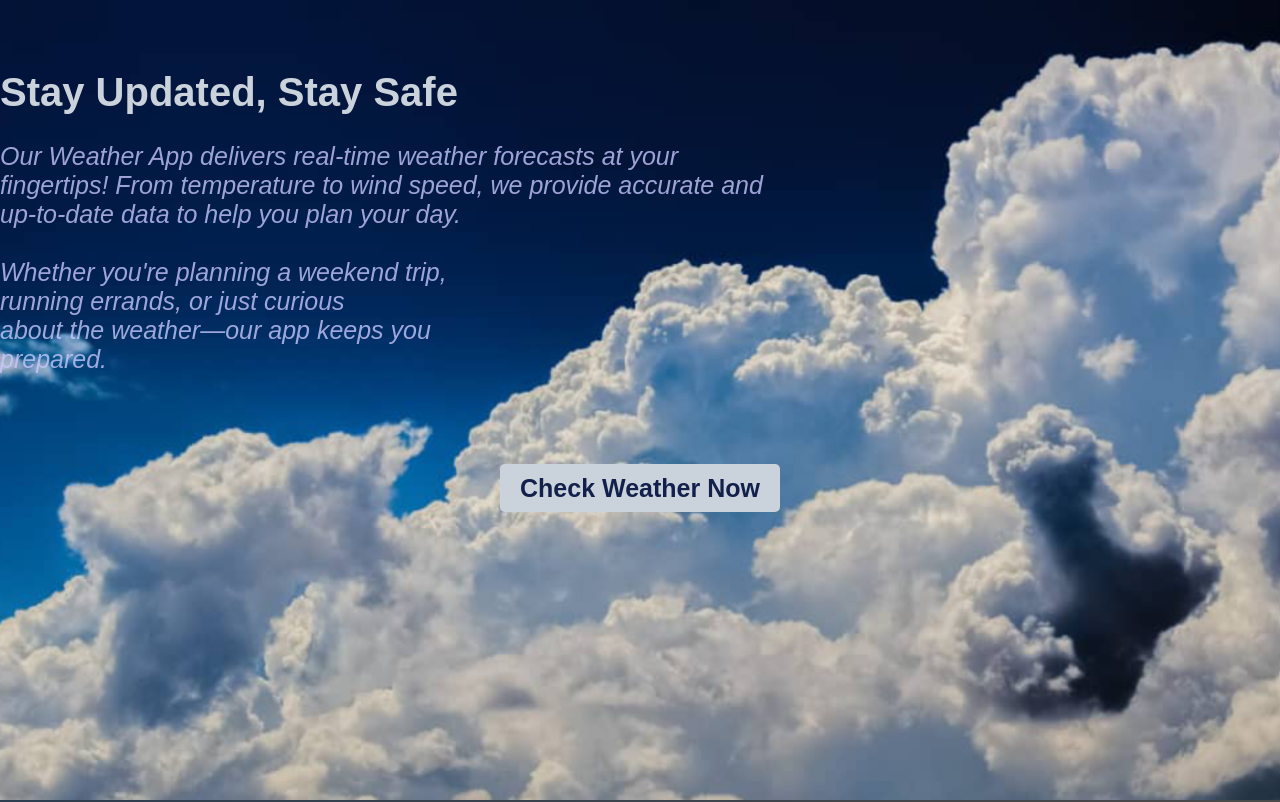
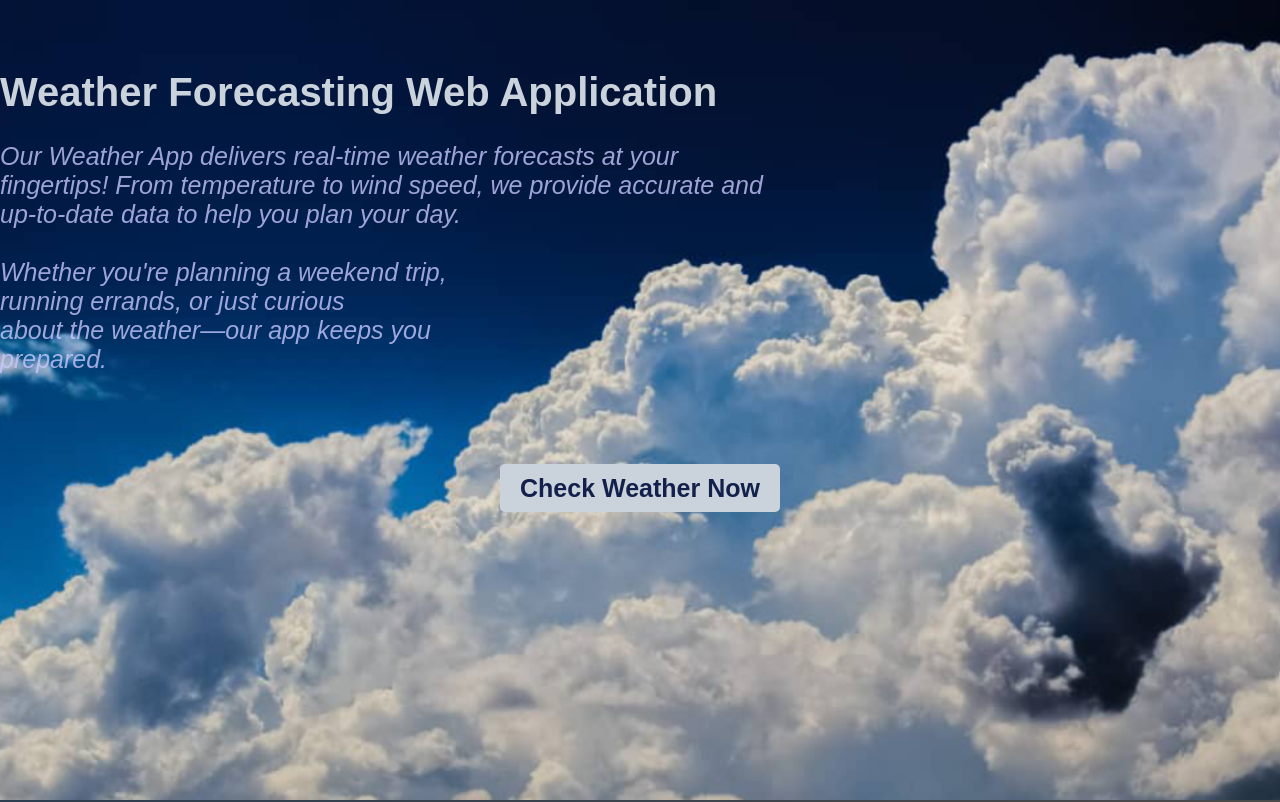
Before and after one commit to Layna934/Landing, a plain HTML site: page index.html in a window 1280 px wide. Shown: the top 802 px of the page. Drawn offline with Linux system fonts and the light colour scheme.

Commit message:
Update index.html

```diff
--- a/index.html
+++ b/index.html
@@ -9,7 +9,7 @@
 </head>
 <body class="landingpage">
     <div class="info">
-        <h1>Stay Updated, Stay Safe</h1>
+        <h1>Weather Forecasting Web Application</h1>
         <p class="description">
             Our Weather App delivers real-time weather forecasts at your fingertips! From temperature to wind speed, we provide accurate and up-to-date data to help you plan your day.
             <br><br>
```
